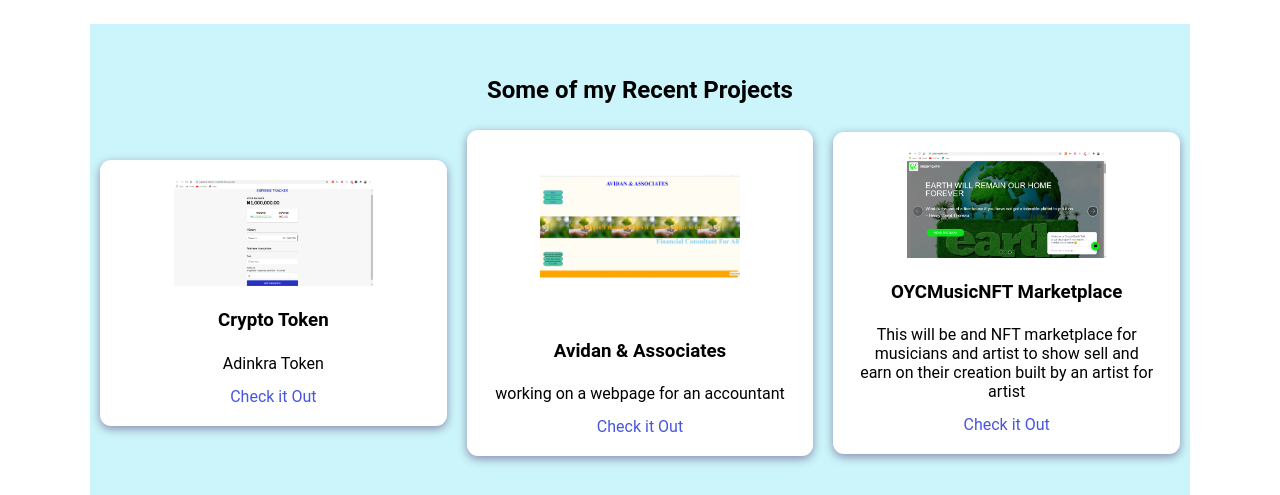
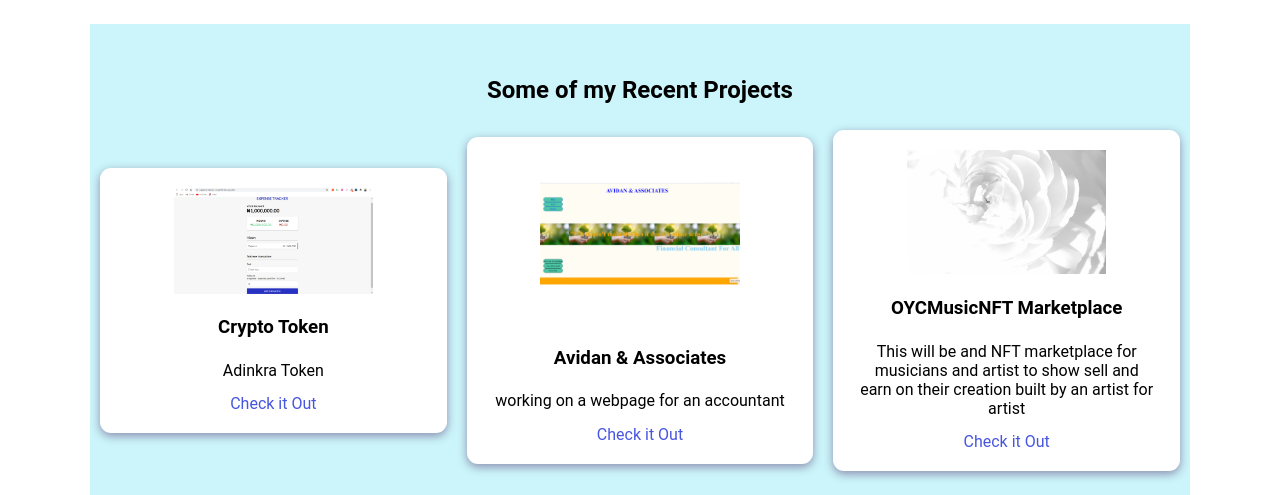
Before and after one commit to Freedomticket/myport-f, a plain HTML site: page index.html in a window 1280 px wide. Shown: the part 1611-2106 px from the top of the page. Drawn offline with nearby package versions, Linux system fonts and the light colour scheme; a script that the page names is missing.

Commit message:
new photos

```diff
--- a/index.html
+++ b/index.html
@@ -262,7 +262,7 @@
         </div>
         <div class="project-container project-card">
           <img
-            src="./images/greenyEarth.png"
+            src="./images/oyc.jpeg.jpg"
             alt="greeny-earth"
             loading="lazy"
             class="project-pic"
```
Also changed, not shown: images/oyc.jpeg.jpg (added).
